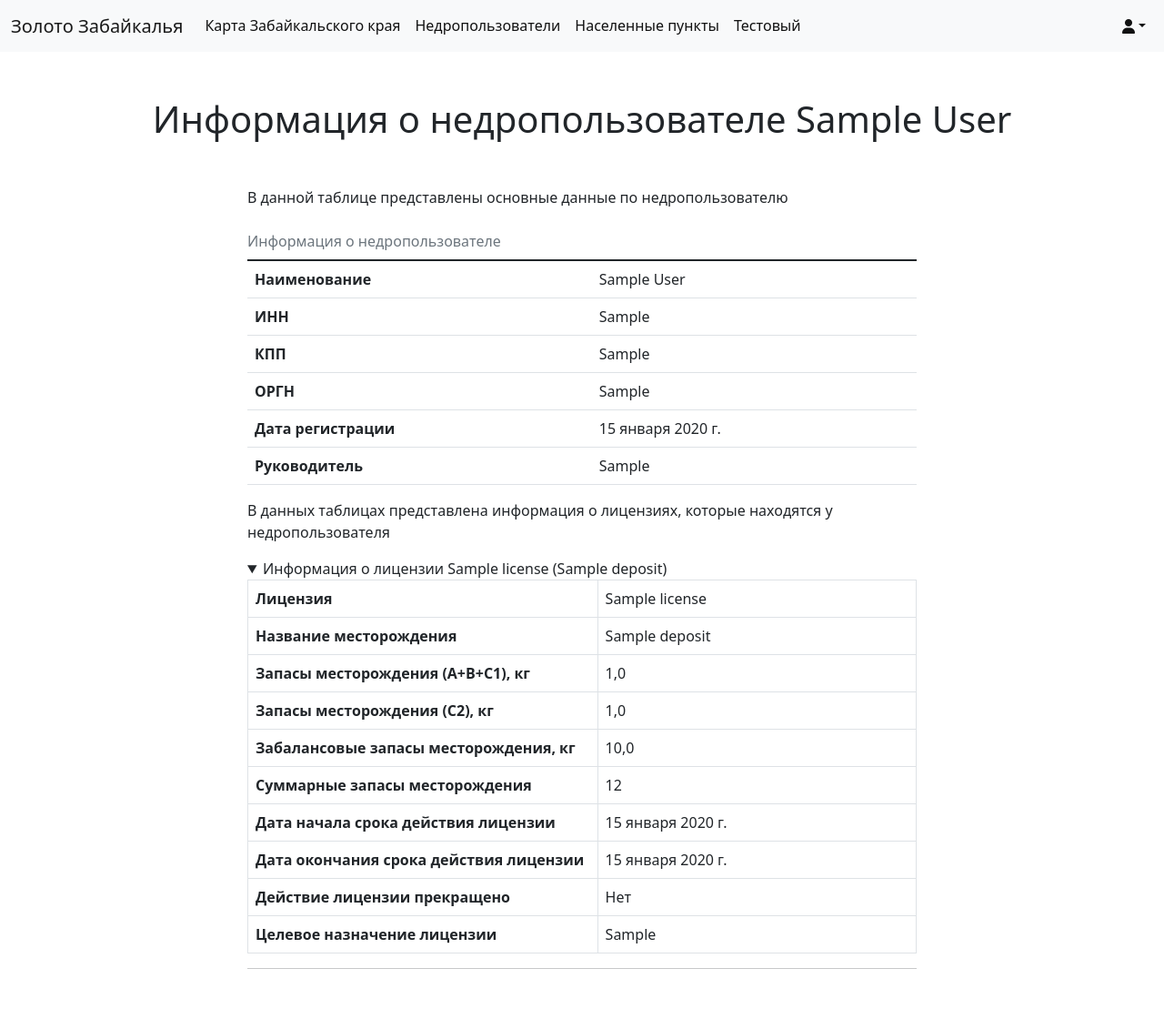
After one commit to DianaLesnik99/Deposits, a Django app: page /subsoil_users_detail/1/ in a window 1280 px wide, after a click that opens the changed part. The commit adds this page. Shown: the whole page at 91% size. Run offline with Django 4.2, Linux system fonts and the light colour scheme; tables that the repository leaves empty hold one stand-in row (values such as "Sample post"); some libraries are stand-ins or nearby versions.

Commit message:
Изменен шаблон для недропользователей. Недропользователи выводятся списком. Присутствует пагинация. Для каждого недропользователя своя страница с информацией о нем и его лицензиях.

```diff
--- a/deposit/templates/base.html
+++ b/deposit/templates/base.html
@@ -106,19 +106,19 @@
     {% endblock content %}
 </div>
 <!--Footer-->
-<footer class="bg-dark" style="  flex-shrink: 0;">
+<!--<footer class="bg-dark" style="  flex-shrink: 0;">
     <div class="container"><p class="m-0 text-center text-white">...</p></div>
-</footer>
+</footer>-->
+<img src="{% static 'img/up.webp' %}" alt="Наверх" title="Наверх" class="GoTop">
+<img src="{% static 'img/down.webp' %}" alt="Вниз" title="Вниз" class="GoBottom">
 <!--JS-->
-<script src="https://kit.fontawesome.com/9ed2d1fb88.js" crossorigin="anonymous"></script>
-<script src="https://cdn.jsdelivr.net/npm/bootstrap@5.1.3/dist/js/bootstrap.bundle.min.js"
-        integrity="sha384-ka7Sk0Gln4gmtz2MlQnikT1wXgYsOg+OMhuP+IlRH9sENBO0LRn5q+8nbTov4+1p"
-        crossorigin="anonymous"></script>
 <script src="https://cdnjs.cloudflare.com/ajax/libs/jquery/3.6.0/jquery.min.js"
         integrity="sha512-894YE6QWD5I59HgZOGReFYm4dnWc1Qt5NtvYSaNcOP+u1T9qYdvdihz0PPSiiqn/+/3e7Jo4EaG7TubfWGUrMQ=="
         crossorigin="anonymous" referrerpolicy="no-referrer"></script>
+<script src="https://cdn.jsdelivr.net/npm/bootstrap@5.1.3/dist/js/bootstrap.min.js"
+        integrity="sha384-QJHtvGhmr9XOIpI6YVutG+2QOK9T+ZnN4kzFN1RtK3zEFEIsxhlmWl5/YESvpZ13"
+        crossorigin="anonymous"></script>
+<script src="https://kit.fontawesome.com/9ed2d1fb88.js" crossorigin="anonymous"></script>
 <script src="{% static 'js/scripts.js' %}"></script>
-<img src="{% static 'img/up.webp' %}" alt="Наверх" title="Наверх" class="GoTop">
-<img src="{% static 'img/down.webp' %}" alt="Вниз" title="Вниз" class="GoBottom">
 </body>
 </html>
--- a/deposit/templates/history.html
+++ b/deposit/templates/history.html
@@ -5,6 +5,8 @@
     <section class="history-section">
         <div class="container">
             <h1 class="heading">История развития золотодобычи в Забайкальском крае</h1>
+            <div class="row" style="margin-top: 50px; justify-content: center">
+                <div class="col-md-8">
             <div class="toc-container">
                 <p class="toc-title">Оглавление</p>
                 <ul class="toc-list">
@@ -67,6 +69,8 @@
                 сожалению, из-за отсутствия инвестирования в нужном объёме, его потенциал не развивается должным
                 образом. При этом возникает опасность утраты части национальных богатств за счёт привлечения инвесторов
                 из Китая и Индии.</p>
+                </div>
+            </div>
         </div>
     </section>
 {% endblock content %}
--- /dev/null
+++ b/deposit/templates/subsoil_user_detail.html
@@ -0,0 +1,131 @@
+{% extends 'base.html' %}
+{% block title %}Информация о недропользователе{% endblock title %}
+{% block content %}
+    <section class="subsoilusersdetail-section">
+        <div class="container">
+            <h1 class="heading">Информация о недропользователе {{ subsoil_user.name }}</h1>
+            <div class="row" style="margin-top: 50px; justify-content: center">
+                <div class="col-md-8">
+                    <p>В данной таблице представлены основные данные по недропользователю</p>
+                    <table class="table table-hover caption-top">
+                        <caption>Информация о недропользователе</caption>
+                        <tbody>
+                        <tr>
+                            <th class="col-md-2 col-sm-3 col-xs-6" scope="row">Наименование</th>
+                            <td class="col-md-2 col-sm-3 col-xs-6">{{ subsoil_user.name }}</td>
+                        </tr>
+                        <tr>
+                            <th scope="row">ИНН</th>
+                            <td>{{ subsoil_user.tin }}</td>
+                        </tr>
+                        <tr>
+                            <th scope="row">КПП</th>
+                            <td>{{ subsoil_user.iec|default_if_none:"Отсутствует" }}</td>
+                        </tr>
+                        <tr>
+                            <th scope="row">ОРГН</th>
+                            <td>{{ subsoil_user.psrn_psrnsp }}</td>
+                        </tr>
+                        <tr>
+                            <th scope="row">Дата регистрации</th>
+                            <td>{{ subsoil_user.date_of_registration }}</td>
+                        </tr>
+                        <tr>
+                            <th scope="row">Руководитель</th>
+                            <td>{{ subsoil_user.director }}</td>
+                        </tr>
+                        </tbody>
+                    </table>
+                    <p>В данных таблицах представлена информация о лицензиях, которые находятся у недропользователя</p>
+                    {% for d in deposit %}
+                        <details>
+                            <summary>Информация о лицензии {{ d.id_license.name }} ({{ d.name }})</summary>
+                            <table class="table table-hover table-bordered">
+                                <tbody>
+                                <tr>
+                                    <th class="col-md-2 col-sm-3 col-xs-6" scope="row">Лицензия</th>
+                                    <td class="col-md-2 col-sm-3 col-xs-6">{{ d.id_license.name }}</td>
+                                </tr>
+                                <tr>
+                                    <th scope="row">Название месторождения</th>
+                                    <td>{{ d.name }}</td>
+                                </tr>
+                                <tr>
+                                    <th scope="row">Запасы месторождения (A+B+C1), кг</th>
+                                    <td>{{ d.a_b_c1|default_if_none:"Отсутствуют" }}</td>
+                                </tr>
+                                <tr>
+                                    <th scope="row">Запасы месторождения (C2), кг</th>
+                                    <td>{{ d.c2|default_if_none:"Отсутствуют" }}</td>
+                                </tr>
+                                <tr>
+                                    <th scope="row">Забалансовые запасы месторождения, кг</th>
+                                    <td>{{ d.off_balance|default_if_none:"Отсутствуют" }}</td>
+                                </tr>
+                                {% if d.a_b_c1 == None and d.c2 == None and d.off_balance == None %}
+                                    <tr>
+                                        <th scope="row">Суммарные запасы месторождения</th>
+                                        <td>Отсутствуют</td>
+                                    </tr>
+                                {% elif d.a_b_c1 == None and d.c2 == None %}
+                                    <tr>
+                                        <th scope="row">Суммарные запасы месторождения</th>
+                                        <td>{{ d.off_balance }}</td>
+                                    </tr>
+                                {% elif d.a_b_c1 == None and d.off_balance == None %}
+                                    <tr>
+                                        <th scope="row">Суммарные запасы месторождения</th>
+                                        <td>{{ d.c2 }}</td>
+                                    </tr>
+                                {% elif d.c2 == None and d.off_balance == None %}
+                                    <tr>
+                                        <th scope="row">Суммарные запасы месторождения</th>
+                                        <td>{{ d.a_b_c1 }}</td>
+                                    </tr>
+                                {% elif d.a_b_c1 == None %}
+                                    <tr>
+                                        <th scope="row">Суммарные запасы месторождения</th>
+                                        <td>{{ d.c2|add:d.off_balance }}</td>
+                                    </tr>
+                                {% elif d.c2 == None %}
+                                    <tr>
+                                        <th scope="row">Суммарные запасы месторождения</th>
+                                        <td>{{ d.a_b_c1|add:d.off_balance }}</td>
+                                    </tr>
+                                {% elif d.off_balance == None %}
+                                    <tr>
+                                        <th scope="row">Суммарные запасы месторождения</th>
+                                        <td>{{ d.a_b_c1|add:d.c2 }}</td>
+                                    </tr>
+                                {% else %}
+                                    <tr>
+                                        <th scope="row">Суммарные запасы месторождения</th>
+                                        <td>{{ d.a_b_c1|add:d.c2|add:d.off_balance }}</td>
+                                    </tr>
+                                {% endif %}
+                                <tr>
+                                    <th scope="row">Дата начала срока действия лицензии</th>
+                                    <td>{{ d.id_license.start_date }}</td>
+                                </tr>
+                                <tr>
+                                    <th scope="row">Дата окончания срока действия лицензии</th>
+                                    <td>{{ d.id_license.end_date }}</td>
+                                </tr>
+                                <tr>
+                                    <th scope="row">Действие лицензии прекращено</th>
+                                    <td>{{ d.id_license.cancelled|yesno:"Да, Нет" }}</td>
+                                </tr>
+                                <tr>
+                                    <th scope="row">Целевое назначение лицензии</th>
+                                    <td>{{ d.id_license.destination }}</td>
+                                </tr>
+                                </tbody>
+                            </table>
+                        </details>
+                        <hr/>
+                    {% endfor %}
+                </div>
+            </div>
+        </div>
+    </section>
+{% endblock content %}
--- a/deposit/urls.py
+++ b/deposit/urls.py
@@ -1,6 +1,7 @@
 from django.urls import path
 from django.contrib.auth.views import LogoutView
 
+from . import views
 from .views import *
 
 urlpatterns = [
@@ -8,6 +9,7 @@ urlpatterns = [
     path('history/', HistoryView.as_view(), name='history'),
     path('map/', MapView.as_view(), name='map'),
     path('subsoil_users/', SubsoilUsersView.as_view(), name='subsoil_users'),
+    path('subsoil_users_detail/<int:pk>/', SubsoilUserDetailView.as_view(), name='subsoil_user_detail'),
     path('test/', TestView.as_view(), name='test'),
     path('logout/', LogoutView.as_view(next_page='/'), name='logout'),
 ]
--- a/deposit/views.py
+++ b/deposit/views.py
@@ -1,5 +1,6 @@
 from django.shortcuts import render
-from django.views.generic import DetailView, View
+from django.views.generic import DetailView, View, ListView
+from django.core.paginator import Paginator
 
 from .forms import *
 
@@ -22,11 +23,34 @@ class MapView(View):
         return render(request, 'map.html')
 
 
-class SubsoilUsersView(View):
+class SubsoilUsersView(ListView):
 
-    def get(self, request, *args, **kwargs):
-        form = SubsoilUsersForm
-        return render(request, 'subsoil_users.html', {'form': form})
+    model = SubsoilUsers
+    queryset = SubsoilUsers.objects.all().order_by('name')
+    context_object_name = 'subsoil_users'
+    template_name = 'subsoil_users.html'
+    paginate_by = 20
+
+
+def pagination(request):
+    subsoil_users = SubsoilUsers.objects.all().order_by('name')
+    paginator = Paginator(subsoil_users, 3)
+    page_number = request.GET.get('page')
+    page_obj = paginator.get_page(page_number)
+    return render(request, 'subsoil_users.html', {'page_obj': page_obj})
+
+
+class SubsoilUserDetailView(DetailView):
+
+    model = SubsoilUsers
+    context_object_name = 'subsoil_user'
+    template_name = 'subsoil_user_detail.html'
+
+    def get_context_data(self, **kwargs):
+        context = super().get_context_data(**kwargs)
+        context['lisense'] = License.objects.filter(id_subsoilusers=self.kwargs.get('pk'))
+        context['deposit'] = Deposit.objects.filter(id_license__id_subsoilusers=self.kwargs.get('pk'))
+        return context
 
 
 class TestView(View):
--- a/static/css/main.css
+++ b/static/css/main.css
@@ -11,32 +11,6 @@ body {
 
 section {
     padding: 50px 0;
-}
-
-@media (min-width: 768px) {
-    section {
-        padding: 50px 100px;
-    }
-}
-
-@media (min-width: 1050px) {
-    section {
-        padding: 50px 150px;
-    }
-}
-
-@media (min-width: 1500px) {
-    section {
-        padding: 50px 250px;
-    }
-}
-
-#id_subsoil_users {
-    width: 100%;
-}
-
-#id_subsoil_users option {
-    width: 100%;
 }
 
 a {
@@ -247,7 +221,48 @@ a:hover {
 
 /* History Content */
 
+/* Subsoil users Content */
+
+.list_sub_users {
+    list-style: circle;
+	margin: 0 0 0 45px;
+	padding: 15px 0 5px 0;
+    color: red;
+}
+
+.list_sub_users li {
+	position: relative;
+	margin: 0 0 0 0;
+	padding: 0 0 10px 0;
+	line-height: 1.4;
+}
+.list_sub_users li:before {
+
+}
+
+.list_sub_users li a {
+    text-decoration: none;
+}
+/* Subsoil users Content */
+
+/* Subsoil users detail Content */
+
+/* Subsoil users detail Content */
+
+/* Paginator */
+
+.pagination {
+    justify-content: center;
+}
+
+.pagination a {
+    text-decoration: none;
+}
+
+/* Paginator */
+
 /* Footer */
+
 footer {
     /* Чтобы footer не уменьшался */
     flex-shrink: 0;
--- a/static/js/scripts.js
+++ b/static/js/scripts.js
@@ -1,3 +1,4 @@
+/*Down and Up Buttons*/
 jQuery(function () {
     $(".GoTop").hide();
     if ($(window).scrollTop() >= 250) $(".GoTop").fadeIn("slow")
@@ -7,9 +8,9 @@ jQuery(function () {
     });
 
     $(".GoBottom").hide();
-    if ($(window).scrollTop() <= $(document).height()-"999") $(".GoBottom").fadeIn("slow")
+    if ($(window).scrollTop() <= $(document).height() - "999") $(".GoBottom").fadeIn("slow")
     $(window).scroll(function () {
-        if ($(window).scrollTop() >= $(document).height()-"999") $(".GoBottom").fadeOut("slow")
+        if ($(window).scrollTop() >= $(document).height() - "999") $(".GoBottom").fadeOut("slow")
         else $(".GoBottom").fadeIn("slow")
     });
 
@@ -21,3 +22,4 @@ jQuery(function () {
         $("html, body").animate({scrollTop: $(document).height()}, "slow")
     })
 });
+/*Down and Up Buttons*/
```
Also changed, not shown: deposit/models.py (+5 -2 lines), deposit/templates/subsoil_users.html (+42 -38 lines), static/js/test.js (+6 -5 lines).
